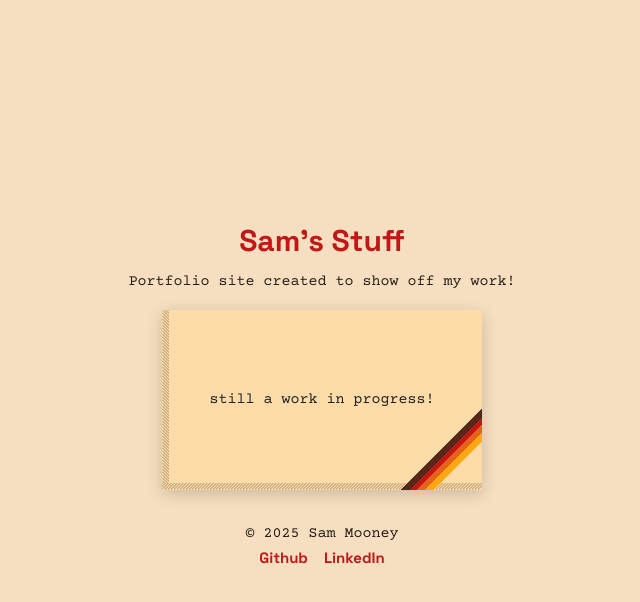
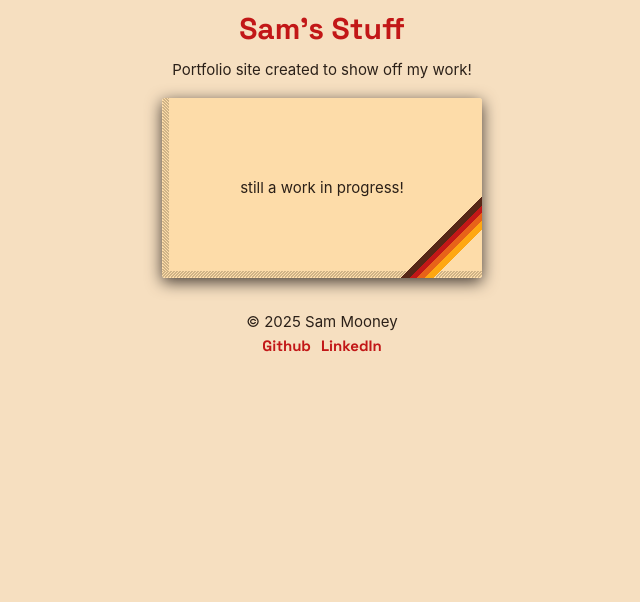
Before and after one commit to sammooneydev/portfolio, a Vue app: page / in a window 1280 px wide. Shown: the top 602 px of the page, without its empty margins (318-958 px from the left). Built offline with nearby package versions, Linux system fonts and the light colour scheme.

Commit message:
implemented light and dark mode styles for the current site, that changes depending on the user's selected theme within their browser

```diff
--- a/src/App.vue
+++ b/src/App.vue
@@ -20,14 +20,6 @@ import ProfileCard from "./components/ProfileCard.vue";
 </template>
 
 <style scoped>
-body {
-  background-color: #fffaf3;
-  margin: 0;
-  display: flex;
-  flex-direction: column;
-  min-height: 100vh;
-}
-
 header,
 footer {
   text-align: center;
--- a/src/assets/base.css
+++ b/src/assets/base.css
@@ -23,7 +23,7 @@
 
 /* semantic color variables for this project */
 :root {
-  --color-background: #fffaf3;
+  --color-background: #f6dfc0;
   --color-background-soft: var(--vt-c-white-soft);
   --color-background-mute: var(--vt-c-white-mute);
 
@@ -31,14 +31,14 @@
   --color-border-hover: var(--vt-c-divider-light-1);
 
   --color-heading: var(--vt-c-text-light-1);
-  --color-text: #181818;
+  --color-text: #2b2018;
 
   --section-gap: 160px;
 }
 
 @media (prefers-color-scheme: dark) {
   :root {
-    --color-background: var(--vt-c-black);
+    --color-background: #2a211c;
     --color-background-soft: var(--vt-c-black-soft);
     --color-background-mute: var(--vt-c-black-mute);
 
@@ -46,7 +46,7 @@
     --color-border-hover: var(--vt-c-divider-dark-1);
 
     --color-heading: var(--vt-c-text-dark-1);
-    --color-text: #F5F0F6;
+    --color-text: #f4eade;
   }
 }
 
--- a/src/components/ProfileCard.vue
+++ b/src/components/ProfileCard.vue
@@ -5,6 +5,26 @@
 </template>
 
 <style scoped>
+@media (prefers-color-scheme: dark) {
+    .card{
+        width: 320px;
+        height: 180px;
+        background-image: url('../assets/retro-card-design-dark.svg');
+        background-size:cover;
+        background-position: center;
+        display: flex;
+        flex-direction: column;
+        justify-content: center;
+        align-items: center;
+        box-shadow: 0 4px 16px rgba(0,0,0,0.18);
+        border-radius: 3px;
+        padding: 1.5rem;
+        color: #f4eade;
+        text-align: center;
+    }
+}
+
+@media (prefers-color-scheme: light) {
     .card {
         width: 320px;
         height: 180px;
@@ -15,10 +35,12 @@
         flex-direction: column;
         justify-content: center;
         align-items: center;
-    box-shadow: 0 4px 16px rgba(0,0,0,0.18);
+        box-shadow: 0 4px 16px rgba(65,56,50);
         border-radius: 3px;
         padding: 1.5rem;
-    color: #222;
+        color: #2b2018;
         text-align: center;
     }
+}
+
 </style>
--- a/src/main.js
+++ b/src/main.js
@@ -1,4 +1,4 @@
-import "./assets/main.css";
+import "./assets/base.css";
 
 import { createApp } from "vue";
 import App from "./App.vue";
```
Lines whose indentation alone changed are shown as unchanged.
